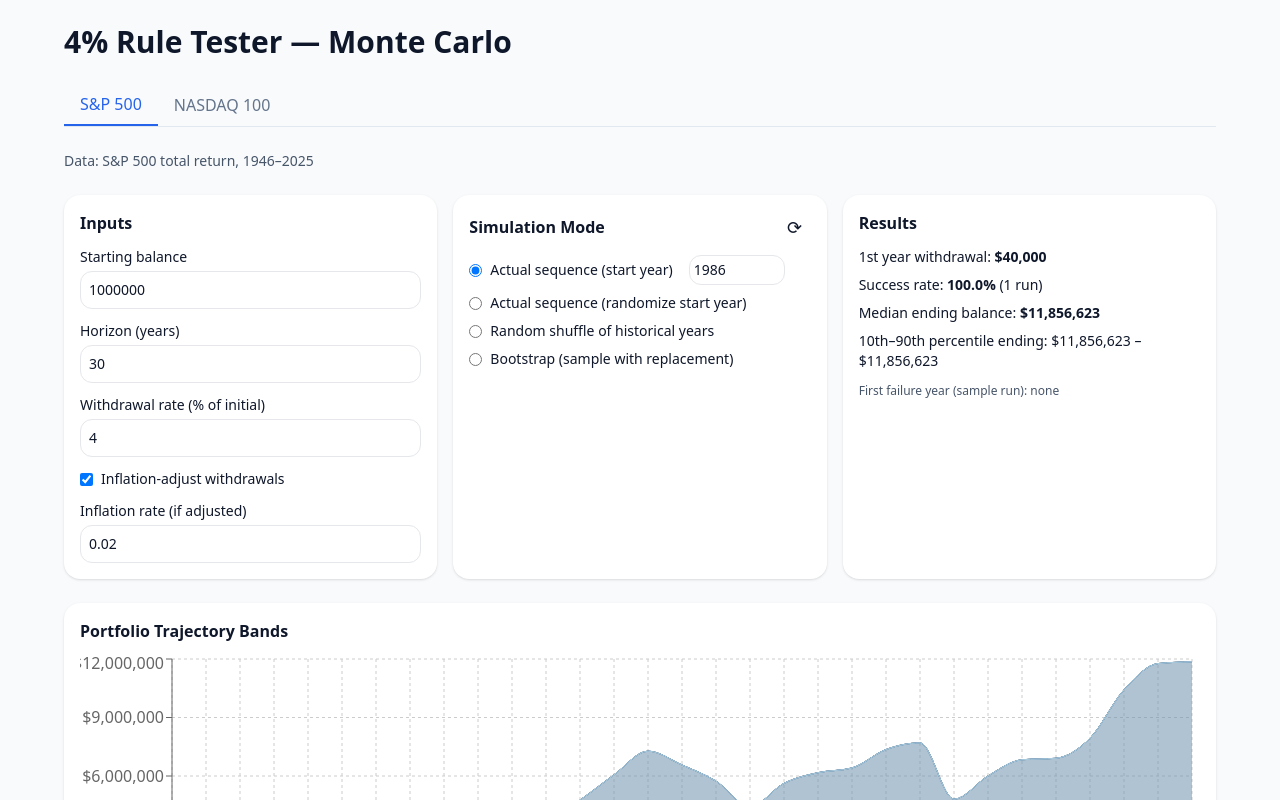
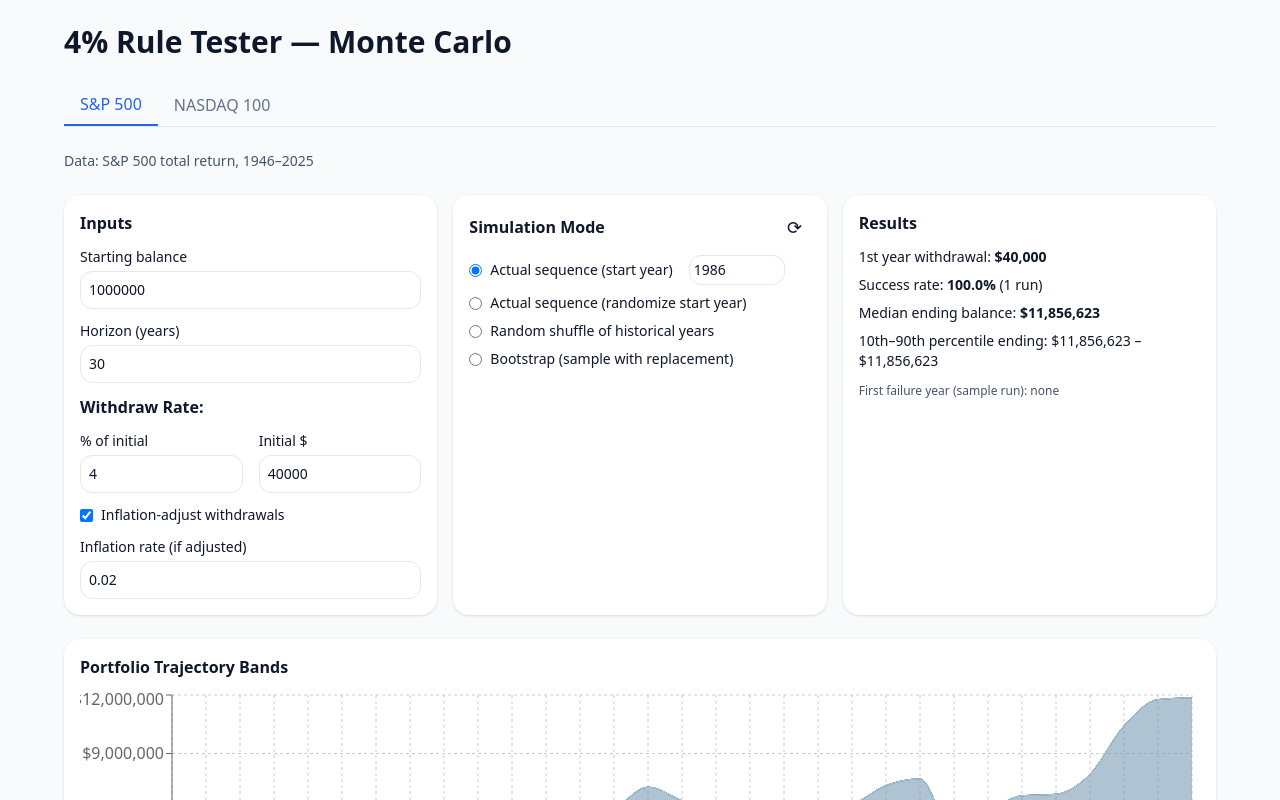
Before and after one commit to GodsMoon/bucket-retirement-calculator, a React (Vite) app: page / in a window 1280 px wide. Shown: the top 800 px of the page. Built offline with nearby package versions, Linux system fonts and the light colour scheme.

Commit message:
split withdraw rate

```diff
--- a/src/App.tsx
+++ b/src/App.tsx
@@ -8,6 +8,7 @@ export default function App() {
   const [startBalance, setStartBalance] = useState(1_000_000);
   const [horizon, setHorizon] = useState(30);
   const [withdrawRate, setWithdrawRate] = useState(4); // % of initial
+  const [initialWithdrawalAmount, setInitialWithdrawalAmount] = useState(startBalance * (4 / 100));
   const [inflationAdjust, setInflationAdjust] = useState(true);
   const [inflationRate, setInflationRate] = useState(0.02); // 2%
   const [mode, setMode] = useState<"actual-seq" | "actual-seq-random-start" | "random-shuffle" | "bootstrap">("actual-seq");
@@ -18,9 +19,22 @@ export default function App() {
 
   const handleParamChange = (param: string, value: any) => {
     switch (param) {
-      case 'startBalance': setStartBalance(value); break;
+      case 'startBalance':
+        setStartBalance(value);
+        // Recalculate initial withdrawal amount based on new start balance and current withdraw rate
+        setInitialWithdrawalAmount(value * (withdrawRate / 100));
+        break;
       case 'horizon': setHorizon(value); break;
-      case 'withdrawRate': setWithdrawRate(value); break;
+      case 'withdrawRate':
+        setWithdrawRate(value);
+        // Update initial withdrawal amount based on new rate
+        setInitialWithdrawalAmount(startBalance * (value / 100));
+        break;
+      case 'initialWithdrawalAmount':
+        setInitialWithdrawalAmount(value);
+        // Update withdraw rate based on new amount
+        setWithdrawRate((value / startBalance) * 100);
+        break;
       case 'inflationAdjust': setInflationAdjust(value); break;
       case 'inflationRate': setInflationRate(value); break;
       case 'mode': setMode(value); break;
@@ -29,6 +43,11 @@ export default function App() {
       case 'startYear': setStartYear(value); break;
     }
   };
+
+  // Effect to update initialWithdrawalAmount if startBalance changes from outside (e.g., initial load)
+  useEffect(() => {
+    setInitialWithdrawalAmount(startBalance * (withdrawRate / 100));
+  }, [startBalance, withdrawRate]);
 
   const handleRefresh = () => {
     setRefreshCounter(prev => prev + 1);
@@ -51,6 +70,7 @@ export default function App() {
             startBalance={startBalance}
             horizon={horizon}
             withdrawRate={withdrawRate}
+            initialWithdrawalAmount={initialWithdrawalAmount}
             inflationAdjust={inflationAdjust}
             inflationRate={inflationRate}
             mode={mode}
@@ -59,6 +79,7 @@ export default function App() {
             startYear={startYear}
             onRefresh={handleRefresh}
             onParamChange={handleParamChange}
+            refreshCounter={refreshCounter}
           />
         )}
 
@@ -67,6 +88,7 @@ export default function App() {
             startBalance={startBalance}
             horizon={horizon}
             withdrawRate={withdrawRate}
+            initialWithdrawalAmount={initialWithdrawalAmount}
             inflationAdjust={inflationAdjust}
             inflationRate={inflationRate}
             mode={mode}
@@ -75,6 +97,7 @@ export default function App() {
             startYear={startYear}
             onRefresh={handleRefresh}
             onParamChange={handleParamChange}
+            refreshCounter={refreshCounter}
           />
         )}
       </div>
--- a/src/components/Nasdaq100Tab.tsx
+++ b/src/components/Nasdaq100Tab.tsx
@@ -119,6 +119,7 @@ interface NasdaqTabProps {
   startBalance: number;
   horizon: number;
   withdrawRate: number;
+  initialWithdrawalAmount: number;
   inflationAdjust: boolean;
   inflationRate: number;
   mode: "actual-seq" | "actual-seq-random-start" | "random-shuffle" | "bootstrap";
@@ -127,12 +128,14 @@ interface NasdaqTabProps {
   startYear: number;
   onRefresh: () => void;
   onParamChange: (param: string, value: any) => void;
+  refreshCounter: number;
 }
 
 const Nasdaq100Tab: React.FC<NasdaqTabProps> = ({
   startBalance,
   horizon,
   withdrawRate,
+  initialWithdrawalAmount,
   inflationAdjust,
   inflationRate,
   mode,
@@ -140,7 +143,8 @@ const Nasdaq100Tab: React.FC<NasdaqTabProps> = ({
   seed,
   startYear,
   onRefresh,
-  onParamChange
+  onParamChange,
+  refreshCounter
 }) => {
   const years = useMemo(() => QQQ_RETURNS.map(d => d.year).sort((a, b) => a - b), []);
   const availableMultipliers = useMemo(() => QQQ_RETURNS.map(d => pctToMult(d.returnPct)), []);
@@ -180,7 +184,7 @@ const Nasdaq100Tab: React.FC<NasdaqTabProps> = ({
     }
 
     return sequences;
-  }, [horizon, numRuns, mode]);
+  }, [horizon, numRuns, mode, refreshCounter]);
 
   const sims = useMemo(() => {
     const initW = withdrawRate / 100;
@@ -215,7 +219,7 @@ const Nasdaq100Tab: React.FC<NasdaqTabProps> = ({
     }
 
     return runs;
-  }, [mode, numRuns, availableMultipliers, horizon, startBalance, withdrawRate, inflationRate, inflationAdjust, actualSequenceMultipliers, randomStartSequenceMultipliers]);
+  }, [mode, numRuns, availableMultipliers, horizon, startBalance, withdrawRate, inflationRate, inflationAdjust, actualSequenceMultipliers, randomStartSequenceMultipliers, refreshCounter]);
 
   const stats = useMemo(() => {
     if (sims.length === 0) return null;
@@ -253,14 +257,20 @@ const Nasdaq100Tab: React.FC<NasdaqTabProps> = ({
         <div className="bg-white rounded-2xl shadow p-4 space-y-3">
           <h2 className="font-semibold">Inputs</h2>
           <label className="block text-sm">Starting balance
-            <input type="number" className="mt-1 w-full border rounded-xl p-2" value={startBalance} onChange={e => onParamChange('startBalance', Number(e.target.value))} />
+            <input type="number" className="mt-1 w-full border rounded-xl p-2" value={startBalance} step={10000} onChange={e => onParamChange('startBalance', Number(e.target.value))} />
           </label>
           <label className="block text-sm">Horizon (years)
             <input type="number" className="mt-1 w-full border rounded-xl p-2" value={horizon} onChange={e => onParamChange('horizon', Math.max(1, Number(e.target.value)))} />
           </label>
-          <label className="block text-sm">Withdrawal rate (% of initial)
+          <h3 className="font-semibold">Withdraw Rate:</h3>
+          <div className="flex gap-4">
+          <label className="block text-sm flex-1">% of initial
             <input type="number" className="mt-1 w-full border rounded-xl p-2" value={withdrawRate} step={0.1} onChange={e => onParamChange('withdrawRate', Number(e.target.value))} />
           </label>
+          <label className="block text-sm flex-1">Initial $
+            <input type="number" className="mt-1 w-full border rounded-xl p-2" value={initialWithdrawalAmount} step={1000} onChange={e => onParamChange('initialWithdrawalAmount', Number(e.target.value))} />
+          </label>
+          </div>
           <div className="flex items-center gap-2">
             <input id="infl" type="checkbox" checked={inflationAdjust} onChange={e => onParamChange('inflationAdjust', e.target.checked)} />
             <label htmlFor="infl" className="text-sm">Inflation-adjust withdrawals</label>
@@ -336,7 +346,7 @@ const Nasdaq100Tab: React.FC<NasdaqTabProps> = ({
           <h2 className="font-semibold">Results</h2>
           {stats && (
             <div className="space-y-2 text-sm">
-              <div>1st year withdrawal: <span className="font-semibold">{currency.format(startBalance * withdrawRate / 100)}</span></div>
+              <div>1st year withdrawal: <span className="font-semibold">{currency.format(initialWithdrawalAmount)}</span></div>
               <div>Success rate: <span className="font-semibold">{(stats.successRate * 100).toFixed(1)}%</span> ({sims.length} run{sims.length !== 1 ? 's' : ''})</div>
               <div>Median ending balance: <span className="font-semibold">{currency.format(percentile(stats.endingBalances, 0.5))}</span></div>
               <div>10th–90th percentile ending: {currency.format(percentile(stats.endingBalances, 0.10))} – {currency.format(percentile(stats.endingBalances, 0.90))}</div>
--- a/src/components/S&P500Tab.tsx
+++ b/src/components/S&P500Tab.tsx
@@ -159,6 +159,7 @@ interface SPTabProps {
   startBalance: number;
   horizon: number;
   withdrawRate: number;
+  initialWithdrawalAmount: number;
   inflationAdjust: boolean;
   inflationRate: number;
   mode: "actual-seq" | "actual-seq-random-start" | "random-shuffle" | "bootstrap";
@@ -167,12 +168,14 @@ interface SPTabProps {
   startYear: number;
   onRefresh: () => void;
   onParamChange: (param: string, value: any) => void;
+  refreshCounter: number;
 }
 
 const SPTab: React.FC<SPTabProps> = ({
   startBalance,
   horizon,
   withdrawRate,
+  initialWithdrawalAmount,
   inflationAdjust,
   inflationRate,
   mode,
@@ -180,7 +183,8 @@ const SPTab: React.FC<SPTabProps> = ({
   seed,
   startYear,
   onRefresh,
-  onParamChange
+  onParamChange,
+  refreshCounter
 }) => {
   const years = useMemo(() => TOTAL_RETURNS.map(d => d.year).sort((a, b) => a - b), []);
   const availableMultipliers = useMemo(() => TOTAL_RETURNS.map(d => pctToMult(d.returnPct)), []);
@@ -220,7 +224,7 @@ const SPTab: React.FC<SPTabProps> = ({
     }
 
     return sequences;
-  }, [horizon, numRuns, mode]);
+  }, [horizon, numRuns, mode, refreshCounter]);
 
   const sims = useMemo(() => {
     const initW = withdrawRate / 100;
@@ -255,7 +259,7 @@ const SPTab: React.FC<SPTabProps> = ({
     }
 
     return runs;
-  }, [mode, numRuns, availableMultipliers, horizon, startBalance, withdrawRate, inflationRate, inflationAdjust, actualSequenceMultipliers, randomStartSequenceMultipliers]);
+  }, [mode, numRuns, availableMultipliers, horizon, startBalance, withdrawRate, inflationRate, inflationAdjust, actualSequenceMultipliers, randomStartSequenceMultipliers, refreshCounter]);
 
   const stats = useMemo(() => {
     if (sims.length === 0) return null;
@@ -293,14 +297,20 @@ const SPTab: React.FC<SPTabProps> = ({
         <div className="bg-white rounded-2xl shadow p-4 space-y-3">
           <h2 className="font-semibold">Inputs</h2>
           <label className="block text-sm">Starting balance
-            <input type="number" className="mt-1 w-full border rounded-xl p-2" value={startBalance} onChange={e => onParamChange('startBalance', Number(e.target.value))} />
+            <input type="number" className="mt-1 w-full border rounded-xl p-2" value={startBalance} step={10000} onChange={e => onParamChange('startBalance', Number(e.target.value))} />
           </label>
           <label className="block text-sm">Horizon (years)
             <input type="number" className="mt-1 w-full border rounded-xl p-2" value={horizon} onChange={e => onParamChange('horizon', Math.max(1, Number(e.target.value)))} />
           </label>
-          <label className="block text-sm">Withdrawal rate (% of initial)
-            <input type="number" className="mt-1 w-full border rounded-xl p-2" value={withdrawRate} step={0.1} onChange={e => onParamChange('withdrawRate', Number(e.target.value))} />
-          </label>
+          <h3 className="font-semibold">Withdraw Rate:</h3>
+          <div className="flex gap-4">
+            <label className="block text-sm flex-1">% of initial
+              <input type="number" className="mt-1 w-full border rounded-xl p-2" value={withdrawRate} step={0.1} onChange={e => onParamChange('withdrawRate', Number(e.target.value))} />
+            </label>
+            <label className="block text-sm flex-1">Initial $
+              <input type="number" className="mt-1 w-full border rounded-xl p-2" value={initialWithdrawalAmount} step={1000} onChange={e => onParamChange('initialWithdrawalAmount', Number(e.target.value))} />
+            </label>
+          </div>
           <div className="flex items-center gap-2">
             <input id="infl" type="checkbox" checked={inflationAdjust} onChange={e => onParamChange('inflationAdjust', e.target.checked)} />
             <label htmlFor="infl" className="text-sm">Inflation-adjust withdrawals</label>
@@ -376,7 +386,7 @@ const SPTab: React.FC<SPTabProps> = ({
           <h2 className="font-semibold">Results</h2>
           {stats && (
             <div className="space-y-2 text-sm">
-              <div>1st year withdrawal: <span className="font-semibold">{currency.format(startBalance * withdrawRate / 100)}</span></div>
+              <div>1st year withdrawal: <span className="font-semibold">{currency.format(initialWithdrawalAmount)}</span></div>
               <div>Success rate: <span className="font-semibold">{(stats.successRate * 100).toFixed(1)}%</span> ({sims.length} run{sims.length !== 1 ? 's' : ''})</div>
               <div>Median ending balance: <span className="font-semibold">{currency.format(percentile(stats.endingBalances, 0.5))}</span></div>
               <div>10th–90th percentile ending: {currency.format(percentile(stats.endingBalances, 0.10))} – {currency.format(percentile(stats.endingBalances, 0.90))}</div>
```
